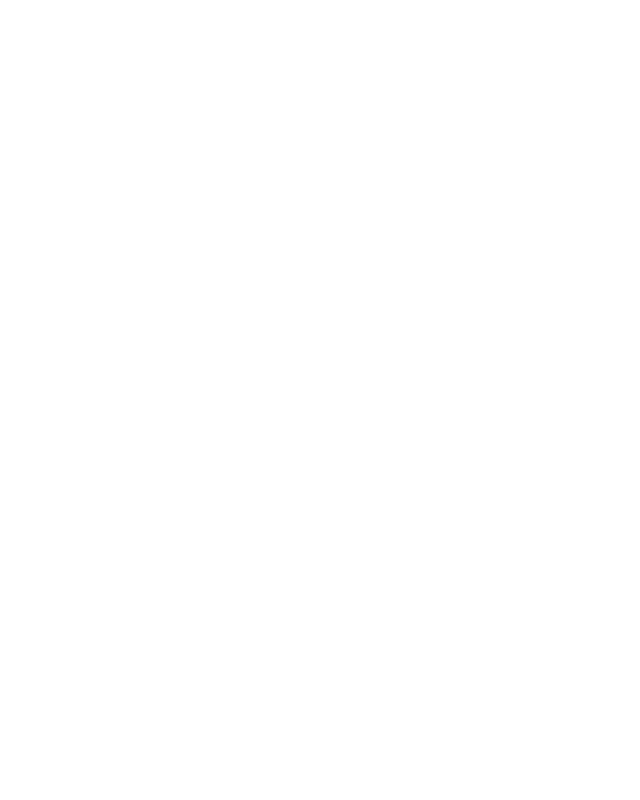
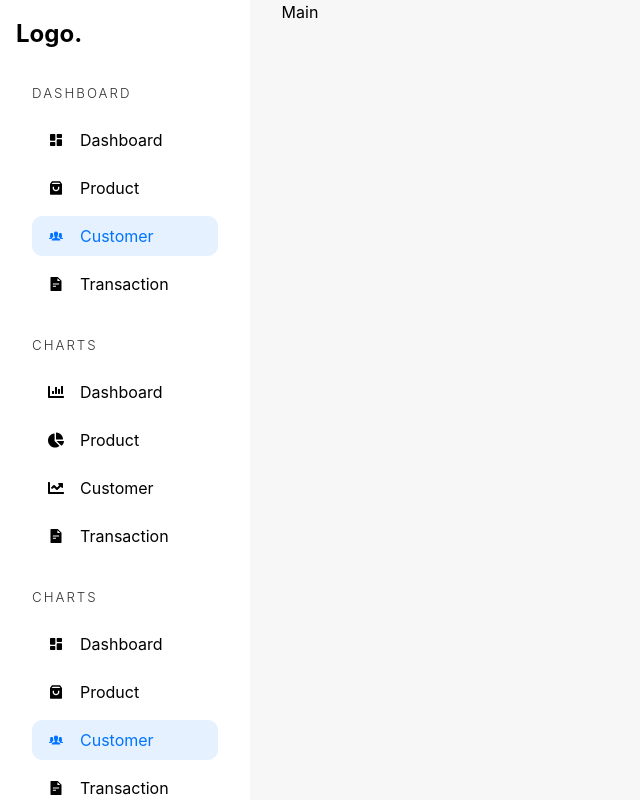
Before and after one commit to Nur-Adnan/React-Admin-Dashboard, a React (Vite) app: page /admin/customer in a window 1280 px wide. Before the commit this address had no page. Shown: the whole page, without its empty margins (0-640 px from the left). Built offline with nearby package versions, Linux system fonts and the light colour scheme.

Commit message:
chart_aside_part_started

```diff
--- a/src/App.tsx
+++ b/src/App.tsx
@@ -3,9 +3,9 @@
 import Loader from "./components/Loader";
 
 const DashBoard = lazy(() => import ("./pages/Dashboard"));
-const Products = lazy(() => import ("./pages/Products"));
+const Product = lazy(() => import ("./pages/Products"));
 const  Transaction = lazy(()=> import ("./pages/Transaction"));
-const Customers = lazy(() => import ("./pages/Customers"));
+const Customer = lazy(() => import ("./pages/Customers"));
 
 const App = () => {
   return (
@@ -13,9 +13,9 @@
         <Suspense fallback = {<Loader/>}>
         <Routes>
             <Route path="/admin/dashboard" element={<DashBoard/>} />
-            <Route path="/admin/products" element={<Products/>} />
+            <Route path="/admin/product" element={<Product/>} />
             <Route path="/admin/transaction" element={<Transaction/>} />
-            <Route path="/admin/customers" element={<Customers/>} />
+            <Route path="/admin/customer" element={<Customer/>} />
             {/* Charts */}
             {/* Apps */}
         </Routes>
--- a/src/components/AdminSidebar.tsx
+++ b/src/components/AdminSidebar.tsx
@@ -1,31 +1,73 @@
 import { IconType } from "react-icons";
-import { RiDashboardFill } from "react-icons/ri";
+import { RiDashboardFill, RiShoppingBag3Fill } from "react-icons/ri";
 import { Link, Location, useLocation } from "react-router-dom";
+import { AiFillFileText } from "react-icons/ai";
+import {IoIosPeople} from "react-icons/io"
+import { FaChartBar, FaChartPie, FaChartLine } from "react-icons/fa";
 
 const AdminSidebar = () => {
 
-const location = useLocation();
+    const location = useLocation();
 
   return (
     <aside>
         <h2>Logo.</h2>
-        <div>
-            <h5>Dashboard</h5>
-            <ul>
-                <Li url="/admin/dashboard" text="Dashboard" Icon={RiDashboardFill} location={location}/>
-            </ul>
-        </div>
+        <DivOne location={location}/>
+        <DivTwo location={location}/>
+        <DivThree location={location}/>
     </aside>
   )
 }
 
 interface LiProps {url: string; text: string; location: Location; Icon: IconType;}
 
-const Li = ({url,text, location, Icon}:LiProps) =>
-    <li>
-        <Link to={url}>
-        <Icon/>
-        {text}</Link>
+const DivOne= ({location}: {location: Location}) => (
+    <div>
+        <h5>Dashboard</h5>
+        <ul>
+            <Li url="/admin/dashboard" text="Dashboard" Icon={RiDashboardFill} location={location}/>
+            <Li url="/admin/product" text="Product" Icon={RiShoppingBag3Fill} location={location}/>
+            <Li url="/admin/customer" text="Customer" Icon={IoIosPeople} location={location}/>
+            <Li url="/admin/transaction" text="Transaction" Icon={AiFillFileText} location={location}/>
+        </ul>
+    </div>
+)
+const DivTwo = ({location}: {location: Location}) => (
+    <div>
+        <h5>Charts</h5>
+        <ul>
+            <Li url="/admin/chart/bar" text="Dashboard" Icon={FaChartBar} location={location}/>
+            <Li url="/admin/chart/pie" text="Product" Icon={FaChartPie} location={location}/>
+            <Li url="/admin/chart/customer" text="Customer" Icon={FaChartLine} location={location}/>
+            <Li url="/admin/transaction" text="Transaction" Icon={AiFillFileText} location={location}/>
+        </ul>
+    </div>
+)
+const DivThree = ({location}: {location: Location}) => (
+    <div>
+        <h5>Charts</h5>
+        <ul>
+            <Li url="/admin/dashboard" text="Dashboard" Icon={RiDashboardFill} location={location}/>
+            <Li url="/admin/product" text="Product" Icon={RiShoppingBag3Fill} location={location}/>
+            <Li url="/admin/customer" text="Customer" Icon={IoIosPeople} location={location}/>
+            <Li url="/admin/transaction" text="Transaction" Icon={AiFillFileText} location={location}/>
+        </ul>
+    </div>
+)
+
+
+
+const Li = ({ url, text, location, Icon }:LiProps) =>
+    <li style={
+        {
+            backgroundColor: location.pathname.includes(url) ? "rgba(0,115,255,0.1)" : "white"
+        }
+    }>
+        <Link to={url} style={{
+            color: location.pathname.includes(url) ? "rgb(0,115,255)" : "black"
+        }}><Icon/>
+        {text}
+        </Link>
     </li>;
 
 export default AdminSidebar
--- a/src/pages/Customers.tsx
+++ b/src/pages/Customers.tsx
@@ -1,7 +1,15 @@
+import AdminSidebar from "../components/AdminSidebar"
 
 const Customers = () => {
   return (
-    <div>Customers</div>
+    <div className="adminContainer">
+        {/* Siderbar */}
+        <AdminSidebar/>
+        <main>
+            Main
+        </main>
+        {/* Main */}
+    </div>
   )
 }
 
--- a/src/pages/Products.tsx
+++ b/src/pages/Products.tsx
@@ -1,7 +1,15 @@
+import AdminSidebar from "../components/AdminSidebar"
 
 const Products = () => {
   return (
-    <div>Products</div>
+    <div className="adminContainer">
+        {/* Siderbar */}
+        <AdminSidebar/>
+        <main>
+            Main
+        </main>
+        {/* Main */}
+    </div>
   )
 }
 
--- a/src/pages/Transaction.tsx
+++ b/src/pages/Transaction.tsx
@@ -1,7 +1,15 @@
+import AdminSidebar from "../components/AdminSidebar"
 
 const Transaction = () => {
   return (
-    <div>Transaction</div>
+    <div className="adminContainer">
+        {/* Siderbar */}
+        <AdminSidebar/>
+        <main>
+            Main
+        </main>
+        {/* Main */}
+    </div>
   )
 }
 
--- a/src/styles/_mixin.scss
+++ b/src/styles/_mixin.scss
@@ -1,7 +1,7 @@
 @mixin heading($spacing: 3px, $weight: 300, $case: uppercase){
     letter-spacing: $spacing;
     font-weight: $weight;
-    text-decoration: $case;
+    text-transform: $case;
 }
 @mixin flex($dir: row, $justifyContent: center, $alignItems: center, $gap: 1rem){
     display: flex;
--- a/src/styles/app.scss
+++ b/src/styles/app.scss
@@ -42,5 +42,25 @@
         &::-webkit-scrollbar{
             display: none;;
         }
+    > div{
+        margin: 2rem 1rem;
+        > h5 {
+            @include heading(2px);
+            opacity: 0.8;
+            margin: 1rem 0;
+            }
+            >ul {
+                @include flex (column, unset, unset, 0.5rem);
+                list-style: none;
+                >li {
+                    padding: 0.5rem 1rem;
+                    border-radius: 10px;
+                    >a {
+                        color: rgba(0,0,0, 0.825);
+                        @include flex(row, unset)
+                    }
+                }
+            }
+        }
     }
 }
```
